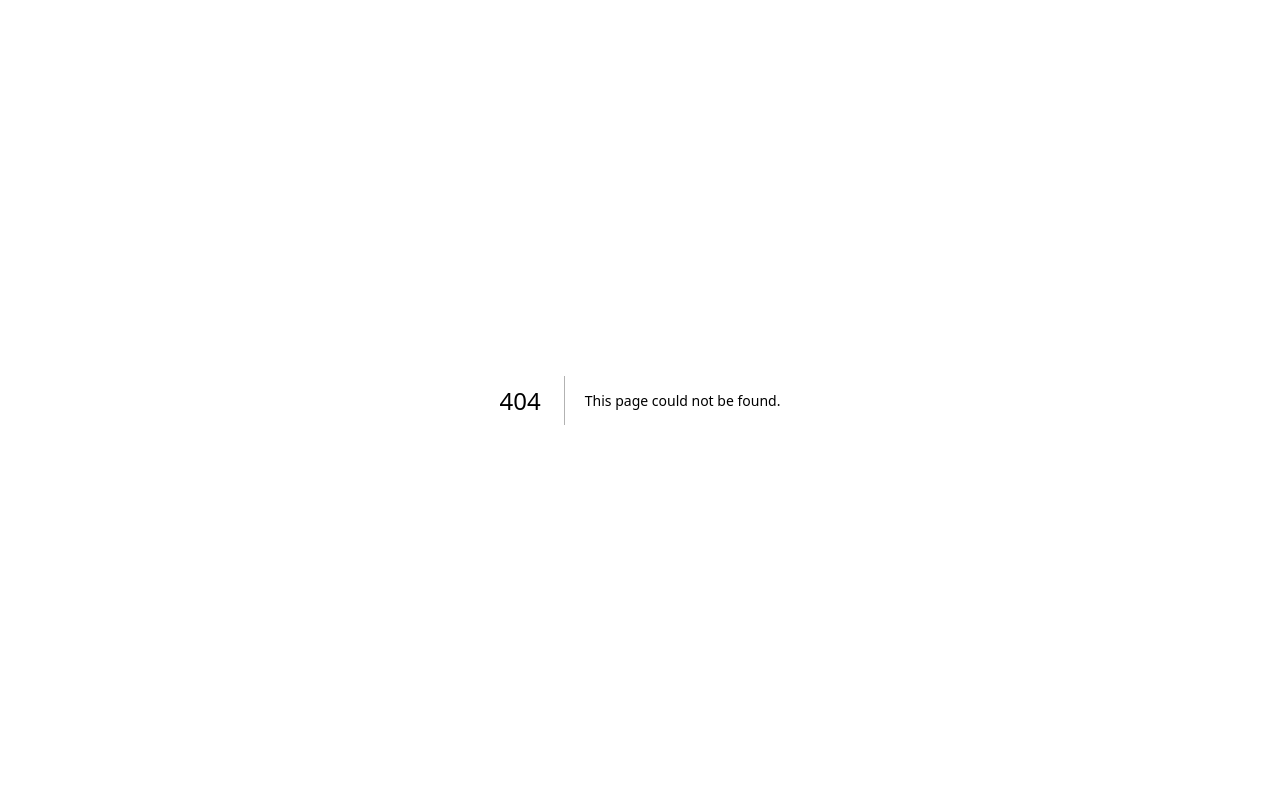
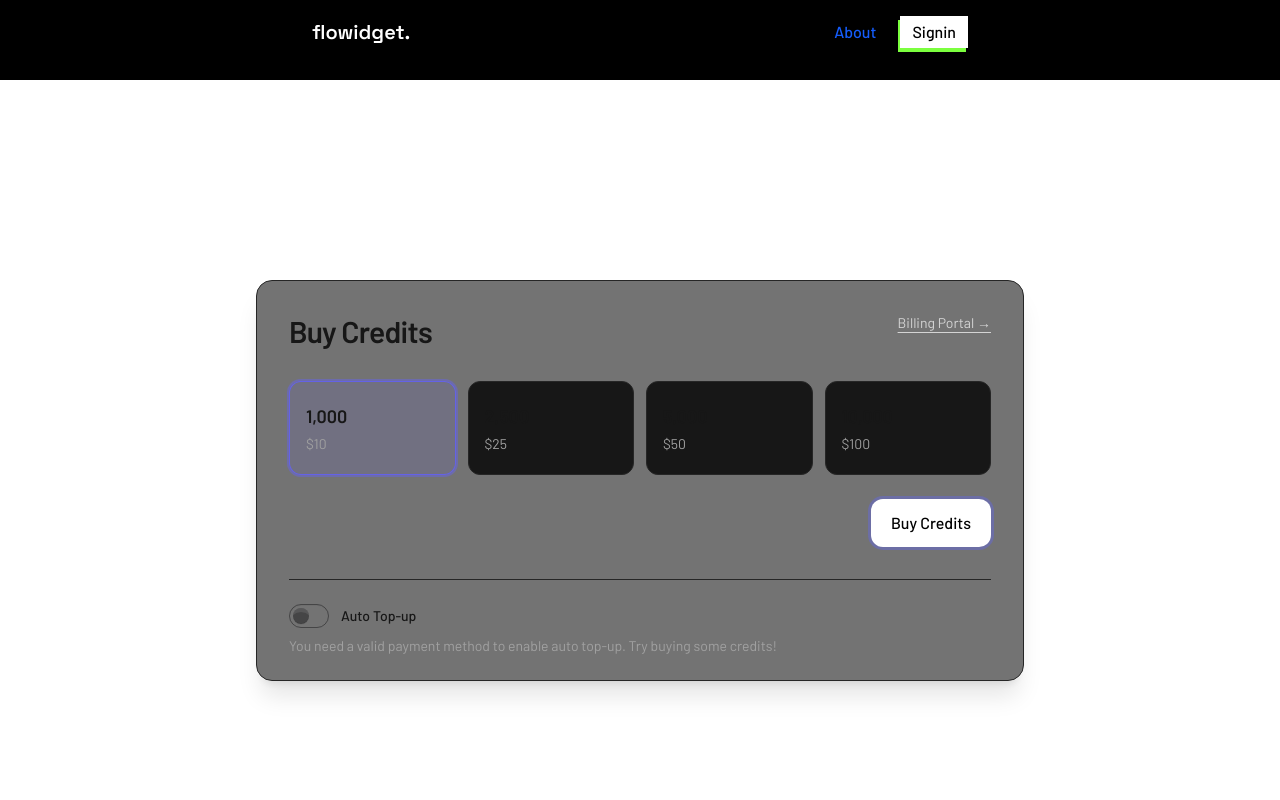
Before and after one commit to mizurex/flowidget, a Next.js app: page /user/plans in a window 1280 px wide. Before the commit this address had no page. Shown: the top 800 px of the page. Built offline with nearby package versions, Linux system fonts and the light colour scheme; no server answers.

Commit message:
billing thing

```diff
--- a/src/app/layout.tsx
+++ b/src/app/layout.tsx
@@ -2,7 +2,10 @@ import type { Metadata } from "next";
 import { Geist, Geist_Mono } from "next/font/google";
 import { Barlow } from "next/font/google";
 import "./globals.css";
-
+import Header from "@/components/sections/Header";
+import Footer from "@/components/sections/Footer";
+import { createSupabaseServer } from "@/lib/supabase-server";
+import HeaderLogged from "@/components/HeaderLoggedIn";
 
 const barlow = Barlow({
   subsets: ["latin"],
@@ -25,17 +28,26 @@ export const metadata: Metadata = {
   description: "Generated by create next app",
 };
 
-export default function RootLayout({
+export default async function RootLayout({
   children,
 }: Readonly<{
   children: React.ReactNode;
 }>) {
+  const supabase = await createSupabaseServer();
+  const { data: { user } } = await supabase.auth.getUser();
   return (
     <html lang="en">
 
-      <body>
-
-        {children}
+      <body className={`${geistSans.variable} ${geistMono.variable} ${barlow.className} min-h-screen flex flex-col`}>
+        {user ? (
+          <HeaderLogged user={user} onCreateClick={() => {}} />
+        ) : (
+          <Header />
+        )}
+        <main className="flex-1 pt-[10vh]">
+          {children}
+        </main>
+        <Footer />
       </body>
     </html>
   );
--- /dev/null
+++ b/src/app/user/plans/page.tsx
@@ -0,0 +1,159 @@
+"use client";
+
+import { useMemo, useState } from "react";
+
+type CreditPack = {
+  credits: number;
+  priceUsd: number;
+};
+
+const CREDIT_PACKS: CreditPack[] = [
+  { credits: 1000, priceUsd: 10 },
+  { credits: 2500, priceUsd: 25 },
+  { credits: 5000, priceUsd: 50 },
+  { credits: 10000, priceUsd: 100 },
+];
+
+const MIN_CUSTOM = 500;
+const MAX_CUSTOM = 100000;
+
+export default function PlansPage() {
+  const [selectedPack, setSelectedPack] = useState<CreditPack | null>(CREDIT_PACKS[0]);
+  const [customCredits, setCustomCredits] = useState<string>("");
+  const [autoTopUpEnabled, setAutoTopUpEnabled] = useState<boolean>(false);
+  const [showBillingInfo, setShowBillingInfo] = useState<boolean>(false);
+
+  const effectiveCredits = useMemo(() => {
+    const parsed = Number(customCredits);
+    if (!Number.isFinite(parsed) || customCredits === "") {
+      return selectedPack?.credits ?? 0;
+    }
+    return Math.max(MIN_CUSTOM, Math.min(MAX_CUSTOM, Math.floor(parsed)));
+  }, [customCredits, selectedPack]);
+
+  const effectivePrice = useMemo(() => {
+    const pack = CREDIT_PACKS.find((p) => p.credits === effectiveCredits);
+    if (pack) return pack.priceUsd;
+    const unitPrice = 0.01; // $0.01 per credit (example placeholder)
+    return Math.round(effectiveCredits * unitPrice) / 100;
+  }, [effectiveCredits]);
+
+  function onSelectPack(pack: CreditPack) {
+    setSelectedPack(pack);
+    setCustomCredits("");
+  }
+
+  function onChangeCustom(value: string) {
+    setCustomCredits(value.replace(/[^0-9]/g, ""));
+    setSelectedPack(null);
+  }
+
+  function onBuy() {
+    setShowBillingInfo(true);
+  }
+
+  return (
+    <div className="min-h-screen w-full flex items-center justify-center p-6">
+      <div className="w-full max-w-3xl rounded-2xl border border-neutral-800 bg-neutral-900/60 backdrop-blur shadow-xl">
+        <div className="flex items-start justify-between gap-4 p-6 md:p-8">
+          <div>
+            <h1 className="text-2xl md:text-3xl font-semibold tracking-tight">Buy Credits</h1>
+          </div>
+          <a
+            href="#"
+            className="text-sm text-neutral-300 hover:text-white underline underline-offset-4"
+          >
+            Billing Portal →
+          </a>
+        </div>
+
+        <div className="px-6 md:px-8 pb-6">
+          <div className="grid grid-cols-2 sm:grid-cols-4 gap-3">
+            {CREDIT_PACKS.map((pack) => {
+              const isActive = selectedPack?.credits === pack.credits && customCredits === "";
+              return (
+                <button
+                  key={pack.credits}
+                  type="button"
+                  onClick={() => onSelectPack(pack)}
+                  className={
+                    "group rounded-xl border px-4 py-5 text-left transition focus:outline-none " +
+                    (isActive
+                      ? "border-indigo-500/80 bg-indigo-500/10 ring-2 ring-indigo-500/40"
+                      : "border-neutral-800 hover:border-neutral-700 bg-neutral-900")
+                  }
+                >
+                  <div className="text-lg font-semibold">
+                    {pack.credits.toLocaleString()}
+                  </div>
+                  <div className="mt-1 text-sm text-neutral-400">${pack.priceUsd}</div>
+                </button>
+              );
+            })}
+          </div>
+
+          <div className="mt-6 flex justify-end">
+            <button
+              type="button"
+              onClick={onBuy}
+              className="rounded-xl bg-white text-black px-5 py-3 font-medium shadow-[0_0_0_3px_rgba(99,102,241,0.4)] focus:outline-none hover:bg-neutral-200"
+            >
+              Buy Credits
+            </button>
+          </div>
+
+
+          <div className="mt-8 h-px w-full bg-neutral-800" />
+
+          <div className="mt-6 flex items-center justify-between">
+            <div className="flex items-center gap-3">
+              <input
+                id="auto-topup"
+                type="checkbox"
+                checked={autoTopUpEnabled}
+                onChange={(e) => setAutoTopUpEnabled(e.target.checked)}
+                className="toggle toggle-info"
+              />
+              <label htmlFor="auto-topup" className="text-sm font-medium">
+                Auto Top-up
+              </label>
+            </div>
+          </div>
+          <p className="mt-2 text-sm text-neutral-400">
+            You need a valid payment method to enable auto top-up. Try buying some credits!
+          </p>
+
+          <div className="sr-only mt-4 text-sm text-neutral-400">
+            Selected: {effectiveCredits.toLocaleString()} credits — ${effectivePrice}
+          </div>
+        </div>
+      </div>
+
+      {/* Billing info modal */}
+      <div
+        className={`fixed inset-0 z-50 ${showBillingInfo ? "" : "hidden"}`}
+        aria-hidden={!showBillingInfo}
+      >
+        <div className="absolute inset-0 bg-black/60" onClick={() => setShowBillingInfo(false)} />
+        <div className="relative z-10 mx-auto mt-24 w-full max-w-md p-6">
+          <div className="rounded-2xl border border-neutral-800 bg-neutral-900 shadow-xl p-6 text-center">
+            <h2 className="text-xl font-semibold">Billing in progress</h2>
+            <p className="mt-2 text-sm text-neutral-300">
+              We’re currently implementing billing options. Please check back soon to
+              purchase credits.
+            </p>
+            <div className="mt-5 flex items-center justify-center gap-3">
+              <button
+                type="button"
+                onClick={() => setShowBillingInfo(false)}
+                className="rounded-xl border border-neutral-700 px-4 py-2 text-sm hover:bg-neutral-800"
+              >
+                Close
+              </button>
+            </div>
+          </div>
+        </div>
+      </div>
+    </div>
+  );
+}
--- a/src/components/ProfileModal.tsx
+++ b/src/components/ProfileModal.tsx
@@ -6,17 +6,17 @@ import type { User } from '@supabase/supabase-js';
 import { supabase } from '@/lib/supabase-browser';
 import { FiUsers, FiGift, FiCreditCard, FiLogOut } from "react-icons/fi";
 import {motion} from "motion/react"
+import { useRouter } from "next/navigation";
 
 export default function LogoutModalTrigger({ user }: { user: User }) {
   const [open, setOpen] = useState(false);
   const modalRef = useRef<HTMLDivElement | null>(null);
   const triggerRef = useRef<HTMLDivElement | null>(null);
-
+  const router = useRouter();
   useEffect(() => {
     function handleClickOutside(event: MouseEvent) {
       const target = event.target as Node;
 
-      // Don't close if clicking on the trigger or inside the modal
       if (
         (modalRef.current && modalRef.current.contains(target)) ||
         (triggerRef.current && triggerRef.current.contains(target))
@@ -28,7 +28,6 @@ export default function LogoutModalTrigger({ user }: { user: User }) {
     }
 
     if (open) {
-      // Add a small delay to prevent immediate closing when opening
       setTimeout(() => {
         document.addEventListener("mousedown", handleClickOutside);
       }, 10);
@@ -53,14 +52,16 @@ export default function LogoutModalTrigger({ user }: { user: User }) {
   };
 
   const handleModalClick = (e: React.MouseEvent) => {
-    // Prevent modal from closing when clicking inside it
     e.stopPropagation();
   };
 
   const handleMenuItemClick = (action?: () => void) => {
-    // Close modal when menu item is clicked
     setOpen(false);
     if (action) action();
+  };
+
+  const handlecreditsClick = () => {
+   router.push("/user/plans");
   };
 
   return (
@@ -89,14 +90,14 @@ export default function LogoutModalTrigger({ user }: { user: User }) {
       {open && (
         <div
           ref={modalRef}
-          onClick={handleModalClick}
+
           className="absolute right-0 top-12 mt-1 w-48 bg-[#000000] text-white rounded-md shadow-lg animate-fade-in-down z-50"
         >
           <div className="px-4 py-2 text-sm font-semibold border-b border-zinc-700">
             {user.user_metadata.user_name || user.email || "User"}
           </div>
 
-          <ul className="text-sm">
+          <div className="text-sm">
             <li
               className="flex items-center gap-2 px-4 py-2 hover:bg-zinc-800 cursor-pointer"
               onClick={() => handleMenuItemClick(() => alert('Organizations clicked'))}
@@ -109,18 +110,16 @@ export default function LogoutModalTrigger({ user }: { user: User }) {
             >
               <FiGift /> Referrals
             </li>
-            <li
+            <button
               className="flex items-center gap-2 px-4 py-2 hover:bg-zinc-800 cursor-pointer"
-              onClick={() => handleMenuItemClick(() => alert('Buy Credits clicked'))}
+              onClick={ handlecreditsClick}
             >
               <FiCreditCard /> Buy Credits
-            </li>
-          </ul>
+            </button>
+          </div>
 
-          {/* Divider */}
           <div className="border-t border-zinc-700"></div>
 
-          {/* Logout */}
           <div
             onClick={() => handleMenuItemClick(handleLogout)}
             className="flex items-center gap-2 px-4 py-2 hover:bg-zinc-800 cursor-pointer text-sm text-red-400"
--- a/src/components/widget/Signin.tsx
+++ b/src/components/widget/Signin.tsx
@@ -78,8 +78,8 @@ const handleGoogleLogin = async () => {
     <div className="min-h-screen  flex items-center justify-center p-4 font-sans">
 
 
-      <div className='shadow-[-5px_-4px_0px_orange] '>
-<div className="w-full max-w-sm bg-white  shadow-[-5px_4px_0px_orange] p-8">
+      <div className='shadow-[-5px_-4px_0px_#7cff3f] '>
+<div className="w-full max-w-sm bg-white  p-8">
         {loading ? (
           <div className="flex justify-center items-center">
             <Spinner />
@@ -96,7 +96,7 @@ const handleGoogleLogin = async () => {
             </p>
             <button
               onClick={handleGoogleLogin}
-              className="px-17 py-2 flex gap-3.5 items-center font-medium bg-white text-black w-fit transition-all shadow-[-2px_4px_0px_red] hover:shadow-none hover:translate-x-[-2px] hover:translate-y-[1px] cursor-pointer"
+              className="px-17 py-2 flex gap-3.5 items-center font-medium bg-white text-black w-fit transition-all shadow-[-2px_4px_0px_#7cff3f] hover:shadow-none hover:translate-x-[-2px] hover:translate-y-[1px] cursor-pointer"
             >
               <GoogleIcon />
               Continue with Google
```
Also changed, not shown: src/middleware.ts (+0 -9 lines).
